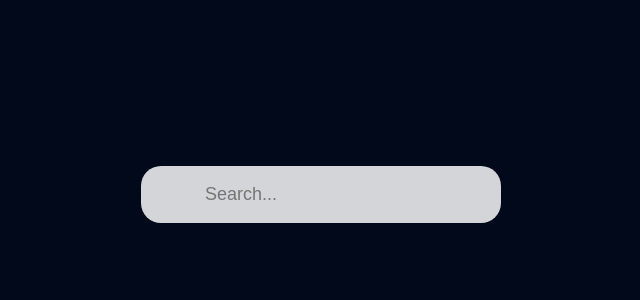
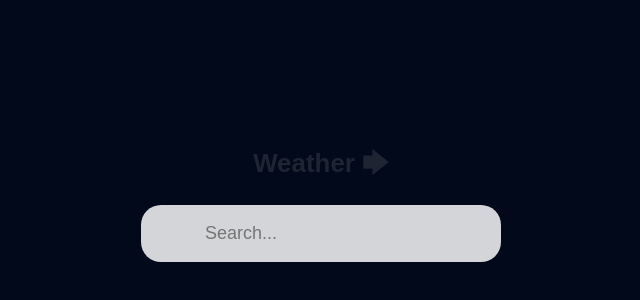
Before and after one commit to Aboli56/Weather-App-React, a React (Create React App) app: page / in a window 1280 px wide. Shown: the part 174-474 px from the top of the page, without its empty margins (319-959 px from the left). Built offline with nearby package versions, Linux system fonts and the light colour scheme.

Commit message:
Update App.js

```diff
--- a/src/App.js
+++ b/src/App.js
@@ -22,6 +22,7 @@ const App = () => {
   };
   return (
     <div className="main-container">
+     <h1>Weather 🡆</h1>
       <input
         type="text"
         className="search"
```
